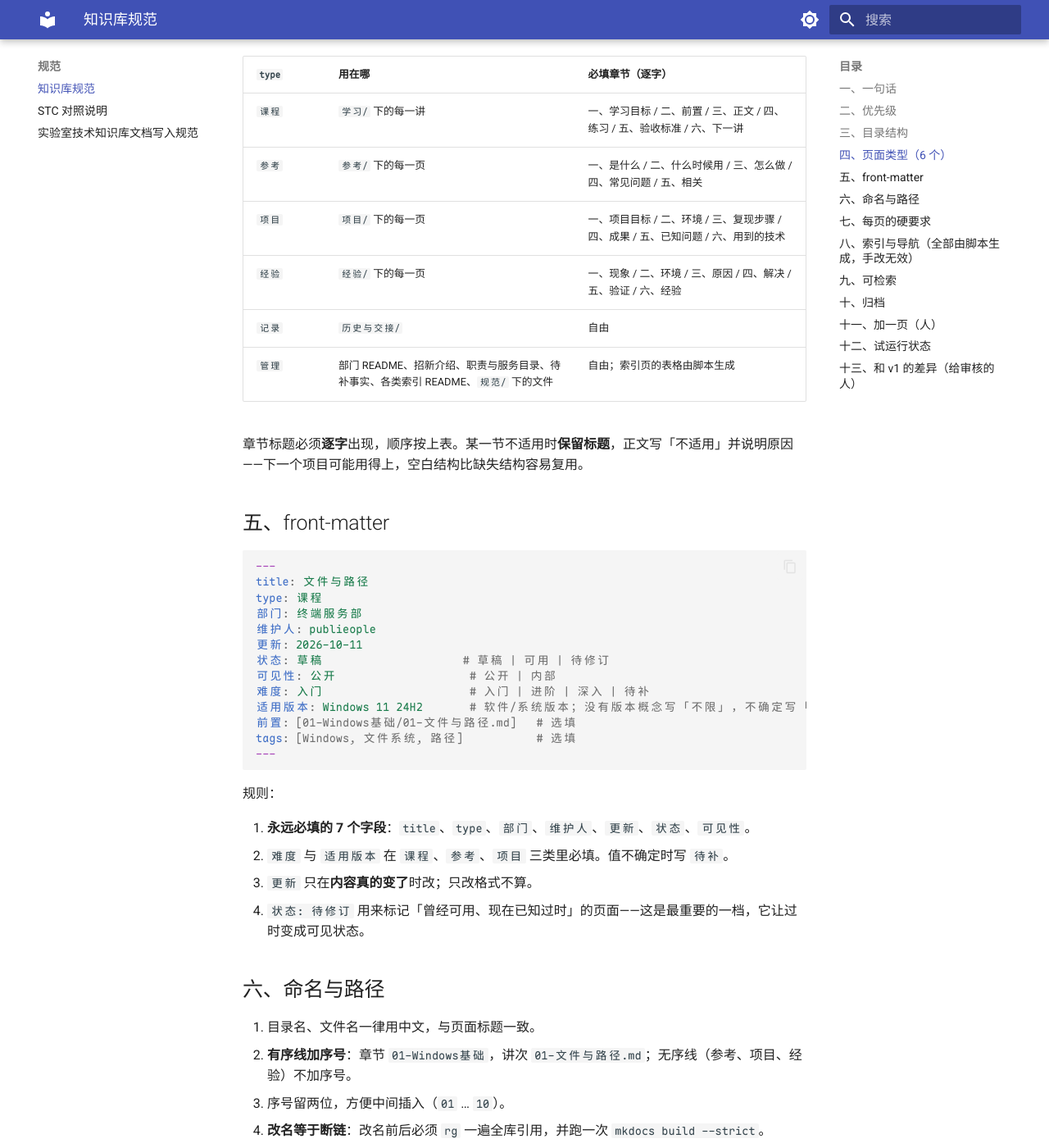
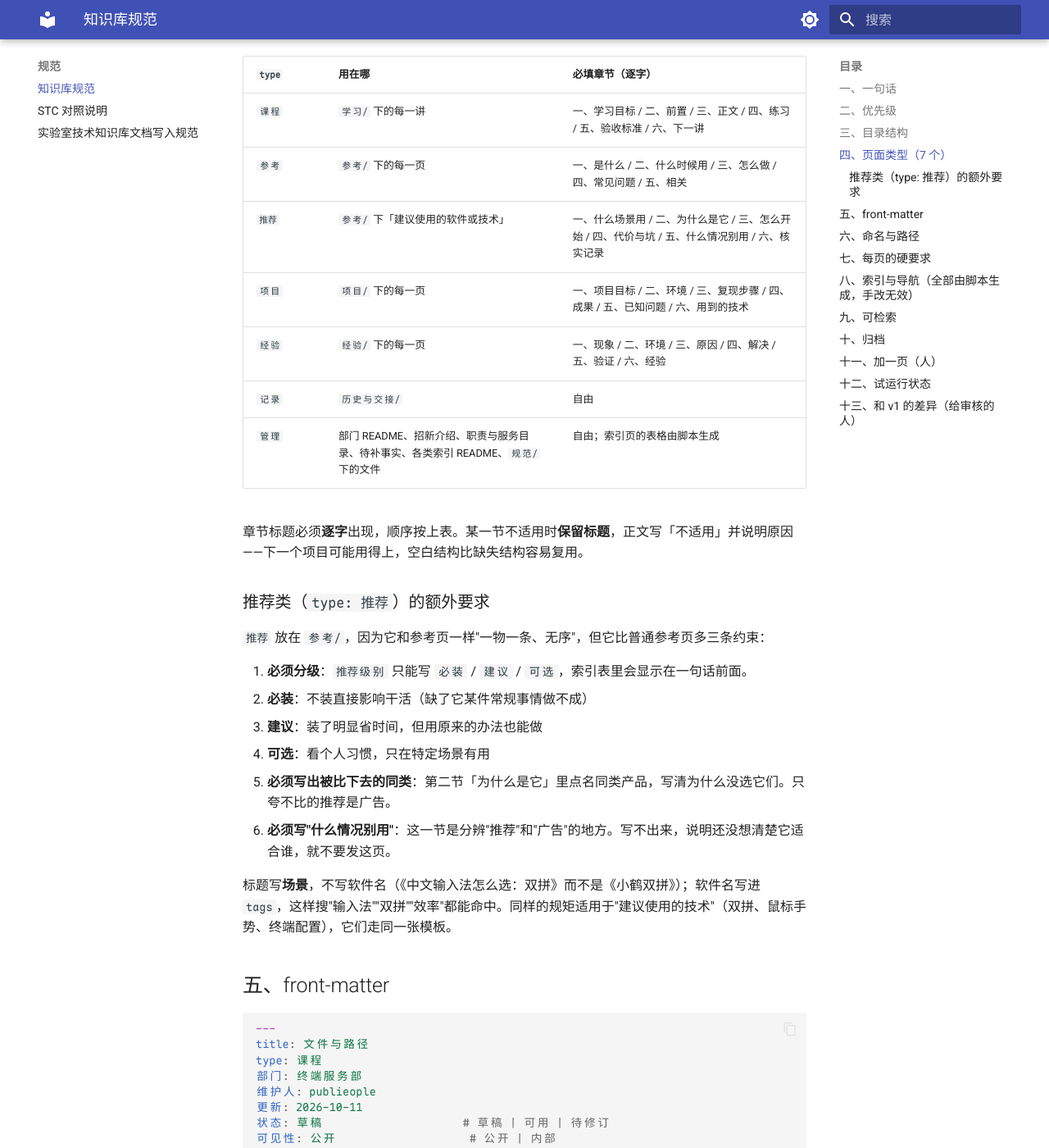
Before and after one commit to publieople/lab-terminal-service, an MkDocs documentation site: the page built from docs/规范/知识库规范.md, in a window 1280 px wide and 1400 px high, scrolled down 1414 px. Shown: the whole window at 82% size. Built offline with MkDocs 1.6.1 and Material for MkDocs 9.7.7, drawn with Linux system fonts in a browser that asks for light colours; some of the changed text lies outside the part shown.

Commit message:
规范：新增「推荐」类型（建议使用的软件或技术）
type: 推荐 放在 参考/ 下，用于「建议装、建议用的软件或技术」。六节：什么场景用 / 为什么是它 / 怎么开始 / 代价与坑 / 什么情况别用 / 核实记录。

- _schema/pages.json：type 枚举加 推荐；新增 推荐级别（必装/建议/可选）与可选字段 一句话；难度、适用版本 的 requiredFor 加入 推荐；sectionsEnforced 加入 推荐（新类型没有历史包袱，第一天就硬校验）。

- scripts/check-pages.mjs：枚举校验改为由 fields 的 enum 声明驱动，类型必填改为由 requiredFor 驱动——以后加类型、加字段只改契约，校验器不动。

- scripts/gen-index.mjs：带 推荐级别 的页面，索引表里级别显示在一句话前。

- 新增 _templates/推荐模板.md；CONTRIBUTING / README / 归档说明 / 参考索引页同步 6 个类型改 7 个。

- 规范另外两处：推荐类必须写出被比下去的同类、必须写「什么情况别用」；tags 那条去掉指向不存在的 _schema/tags.json 的说法。

```diff
--- a/docs/规范/知识库规范.md
+++ b/docs/规范/知识库规范.md
@@ -62,18 +62,32 @@ docs/
 - **我们做出来的 → `项目/`**
 - **我们炸过的 → `经验/`**
 
-## 四、页面类型（6 个）
+## 四、页面类型（7 个）
 
 | `type` | 用在哪 | 必填章节（逐字） |
 | --- | --- | --- |
 | `课程` | `学习/` 下的每一讲 | 一、学习目标 / 二、前置 / 三、正文 / 四、练习 / 五、验收标准 / 六、下一讲 |
 | `参考` | `参考/` 下的每一页 | 一、是什么 / 二、什么时候用 / 三、怎么做 / 四、常见问题 / 五、相关 |
+| `推荐` | `参考/` 下「建议使用的软件或技术」 | 一、什么场景用 / 二、为什么是它 / 三、怎么开始 / 四、代价与坑 / 五、什么情况别用 / 六、核实记录 |
 | `项目` | `项目/` 下的每一页 | 一、项目目标 / 二、环境 / 三、复现步骤 / 四、成果 / 五、已知问题 / 六、用到的技术 |
 | `经验` | `经验/` 下的每一页 | 一、现象 / 二、环境 / 三、原因 / 四、解决 / 五、验证 / 六、经验 |
 | `记录` | `历史与交接/` | 自由 |
 | `管理` | 部门 README、招新介绍、职责与服务目录、待补事实、各类索引 README、`规范/` 下的文件 | 自由；索引页的表格由脚本生成 |
 
 章节标题必须**逐字**出现，顺序按上表。某一节不适用时**保留标题**，正文写「不适用」并说明原因——下一个项目可能用得上，空白结构比缺失结构容易复用。
+
+### 推荐类（`type: 推荐`）的额外要求
+
+`推荐` 放在 `参考/`，因为它和参考页一样"一物一条、无序"，但它比普通参考页多三条约束：
+
+1. **必须分级**：`推荐级别` 只能写 `必装` / `建议` / `可选`，索引表里会显示在一句话前面。
+   - **必装**：不装直接影响干活（缺了它某件常规事情做不成）
+   - **建议**：装了明显省时间，但用原来的办法也能做
+   - **可选**：看个人习惯，只在特定场景有用
+2. **必须写出被比下去的同类**：第二节「为什么是它」里点名同类产品，写清为什么没选它们。只夸不比的推荐是广告。
+3. **必须写"什么情况别用"**：这一节是分辨"推荐"和"广告"的地方。写不出来，说明还没想清楚它适合谁，就不要发这页。
+
+标题写**场景**，不写软件名（《中文输入法怎么选：双拼》而不是《小鹤双拼》）；软件名写进 `tags`，这样搜"输入法""双拼""效率"都能命中。同样的规矩适用于"建议使用的技术"（双拼、鼠标手势、终端配置），它们走同一张模板。
 
 ## 五、front-matter
 
@@ -96,9 +110,10 @@ tags: [Windows, 文件系统, 路径]           # 选填
 规则：
 
 1. **永远必填的 7 个字段**：`title`、`type`、`部门`、`维护人`、`更新`、`状态`、`可见性`。
-2. `难度` 与 `适用版本` 在 `课程`、`参考`、`项目` 三类里必填。值不确定时写 `待补`。
+2. `难度` 与 `适用版本` 在 `课程`、`参考`、`推荐`、`项目` 四类里必填。值不确定时写 `待补`；`推荐` 的 `适用版本` 要写出平台（例：Windows 11 24H2、跨平台）。
 3. `更新` 只在**内容真的变了**时改；只改格式不算。
 4. `状态: 待修订` 用来标记「曾经可用、现在已知过时」的页面——这是最重要的一档，它让过时变成可见状态。
+5. `推荐级别` 只在 `type: 推荐` 时必填，取值 `必装` / `建议` / `可选`，**不允许空着或写 `待补`**——推荐不给级别，等于没说推荐给谁。
 
 ## 六、命名与路径
 
@@ -140,7 +155,7 @@ node scripts/check-pages.mjs   # 校验字段、章节，并列出三类待办
 
 ## 九、可检索
 
-1. `tags` 从固定词表里选（`_schema/tags.json`），不要临时造词。
+1. `tags` 复用库里已有的词：先在部门章里搜一遍（`rg '^tags:' docs/部门` 能看到全部），不要为同一件事造第二个词。推荐类把软件名写成 tag（例：`小鹤双拼`），标题写场景、tag 记名字。
 2. 术语第一次出现时把常见同义词写在括号里：「终端（Terminal、命令行、shell）」。站点搜索按文字匹配，**同义词只能靠正文带上**。
 3. 标题用读者会搜的词，不用内部代号。
 
@@ -171,6 +186,7 @@ node scripts/check-secrets.mjs
 | 四条线目录 | ✅ 就位 |
 | 规范 v2 + 机器契约（`_schema/pages.json`） | ✅ |
 | 生成脚本：索引 / 导航 / 校验 | ✅ |
+| 「推荐」类（建议使用的软件或技术） | ✅ 类型、模板、校验已就位（试运行期就硬校验章节）；正文待写，先拿「双拼输入法」当样板 |
 | 学习线的章节化 | 🚧 `01-Windows基础` 已成样板，`02-终端环境`、`03-Linux基础` 只有章节导览 |
 | 旧页面并入新结构 | 🚧 目录与 `type` 已迁完；正文仍是 v1 的章节结构，逐篇重写 |
 | v1 规范文件 | 已归档：`docs/归档/规范与模板-v1/`（SCHEMA、旧 CONTRIBUTING、8 个旧模板） |
@@ -188,3 +204,5 @@ node scripts/check-secrets.mjs
 | 验收标准 | 只在「四能」里当口号 | 每页一节，可判定 |
 | `type` 数量 | 9 个 + 2 类靠路径豁免 | 6 个 |
 | 过期处理 | 写在规范里，但没有机器检查 | `check-pages.mjs` 直接列出待复核清单 |
+| `type` 数量 | 9 个 + 2 类靠路径豁免 | 7 个（2026-10-12 增 `推荐`：建议使用的软件或技术） |
+| 过期处理 | 写在规范里，但没有机器检查 | `check-pages.mjs` 直接列出待复核清单 |
```
Also changed, not shown: CONTRIBUTING.md (+3 -1 lines), README.md (+2 -1 lines), _templates/推荐模板.md (added, +50 -0 lines), docs/归档/README.md (+1 -0 lines), docs/部门/终端服务部/参考/README.md (+14 -2 lines), 4 other files.
